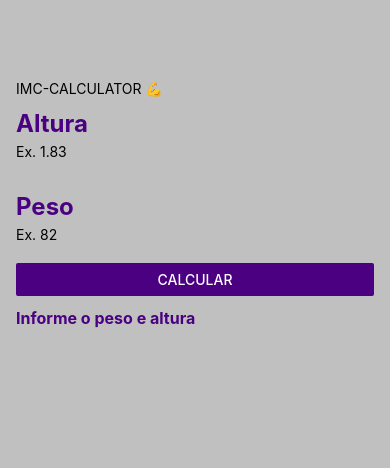
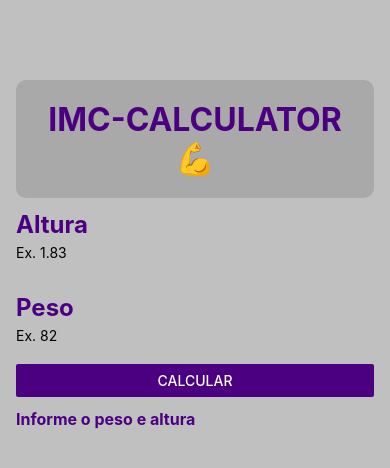
Before and after one commit to Diego-Girao/imccalculator, a React Native app: screen / in a window 390 px wide. Shown: the top 468 px of the page. Built offline with nearby package versions, Linux system fonts and the light colour scheme.

Commit message:
style: created styles for the title app

```diff
--- a/src/components/Title/index.js
+++ b/src/components/Title/index.js
@@ -1,10 +1,22 @@
 import React from "react"
-import { Text, View } from "react-native"
+import { Text, View, StyleSheet } from "react-native"
 
 export default function Title() {
 	return (
 		<View>
-			<Text>IMC-CALCULATOR 💪️</Text>
+			<Text style={styles.title}>IMC-CALCULATOR 💪️</Text>
 		</View>
 	)
 }
+
+const styles = StyleSheet.create({
+	title: {
+		textAlign: "center",
+		padding: 20,
+		fontSize: 32,
+		fontWeight: "bold",
+		color: "#4B0082",
+		backgroundColor: "#A9A9A9",
+		borderRadius: 10,
+	},
+})
```
